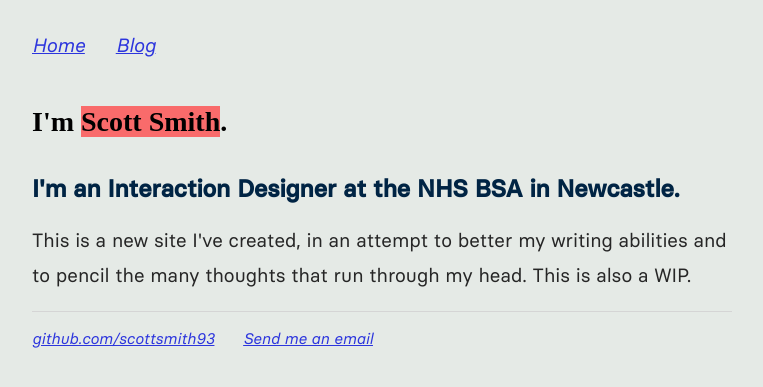
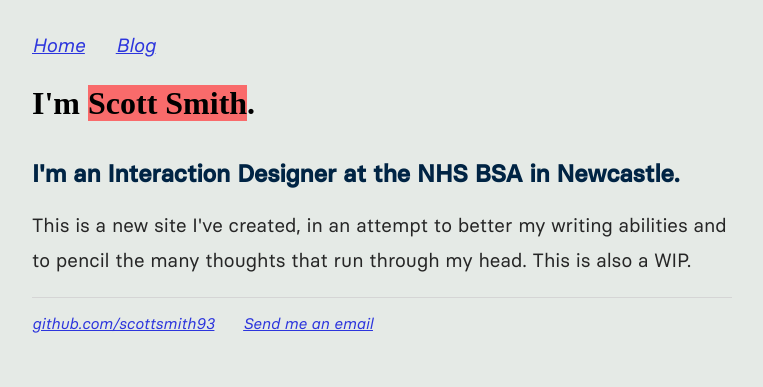
Before and after one commit to scottsmith93/scottsmith.github.io, a Jekyll site: the page built from index.html, in a window 1280 px wide. Shown: the top 387 px of the page, without its empty margins (258-1021 px from the left). Built offline with Jekyll 4.4.1, drawn with Linux system fonts in a browser that asks for light colours.

Commit message:
Update main.css

```diff
--- a/css/main.css
+++ b/css/main.css
@@ -62,13 +62,7 @@
     padding-bottom:32px;
 }
 }
-@media only screen and (min-width: 481px) {
-  h1 {
-    font-size: 28px;
-    padding-top: 24px;
-    padding-right: 24px;
-  }
-}
+
 
 span {
       background-color: #F96B6B;
```
